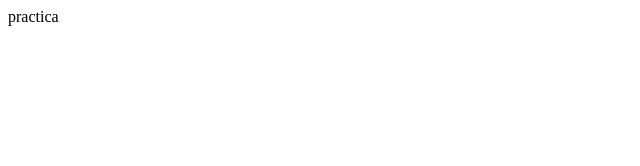
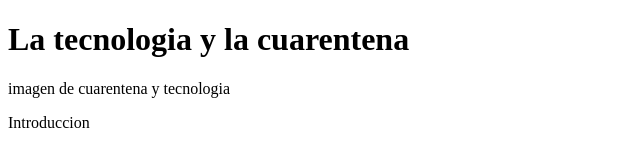
Before and after one commit to Elbryan-good/Elbryan-good.github.io-, a plain HTML site: page index.html in a window 1280 px wide. Shown: the whole page, without its empty margins (0-640 px from the left). Drawn offline with Linux system fonts and the light colour scheme.

Commit message:
Update index.html

```diff
--- a/index.html
+++ b/index.html
@@ -1,11 +1,17 @@
+<!DOCTYPE HTML>
 <html>
-<head>
-<title>Psp</title>
-</head>
-<body>
-<p>practica</p>
-
-</body>
+    <head>
+        <title>La tecnologia y la cuarentena</title>
+        <meta charset="utf-8">
+    <style>
 
 
-</html>
+    </style>
+
+    </head>
+
+    <body>
+    <h1>La tecnologia y la cuarentena</h1>
+<p>imagen de cuarentena y tecnologia</p>
+
+<p>Introduccion</p>
```
